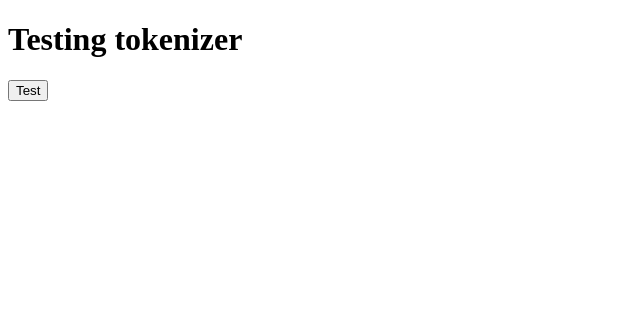
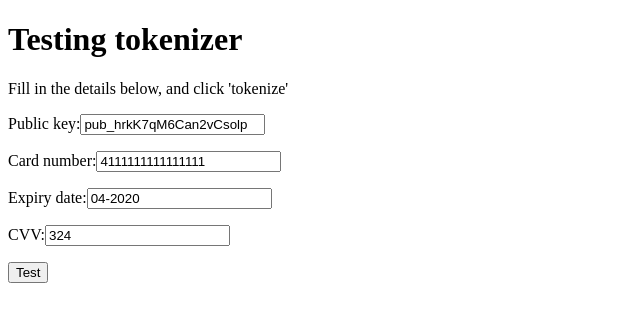
Before and after one commit to e-payment/paysbuy.js, a plain HTML site: page index.html in a window 1280 px wide. Both pictures are taken after a click on the button "Test". Shown: the whole page, without its empty margins (0-640 px from the left). Drawn offline with Linux system fonts and the light colour scheme.

Commit message:
Update index.html

```diff
--- a/index.html
+++ b/index.html
@@ -8,6 +8,21 @@
 
 	<h1>Testing tokenizer</h1>
 
+	<p>Fill in the details below, and click 'tokenize'</p>
+
+	<p>
+		<label for="key">Public key:</label><input type="text" id="key" value="pub_hrkK7qM6Can2vCsolp">
+	</p>
+	<p>
+		<label for="cardnum">Card number:</label><input type="text" id="cardnum" value="4111111111111111">
+	</p>
+	<p>
+		<label for="expire">Expiry date:</label><input type="text" id="expire" value="04-2020">
+	</p>
+	<p>
+		<label for="cvv">CVV:</label><input type="text" id="cvv" value="324">
+	</p>
+
 	<button onclick="doTest();">Test</button>
 
 	<script src="paysbuy.min.js"></script>
@@ -15,12 +30,12 @@
 
 		function doTest() {
 
-			Paysbuy.setPublicKey('pub_hrkK7qM6Can2vCsolp');
+			Paysbuy.setPublicKey(document.getElementById('key').value);
 
 			Paysbuy.createToken({
-				card_number:'4111111111111111',
-				card_expiry_date:'04-2020',
-				card_cvn:'324'
+				card_number:document.getElementById('cardnum').value,
+				card_expiry_date:document.getElementById('expire').value,
+				card_cvn:document.getElementById('cvv').value
 			}, handler);
 
 		}
```
